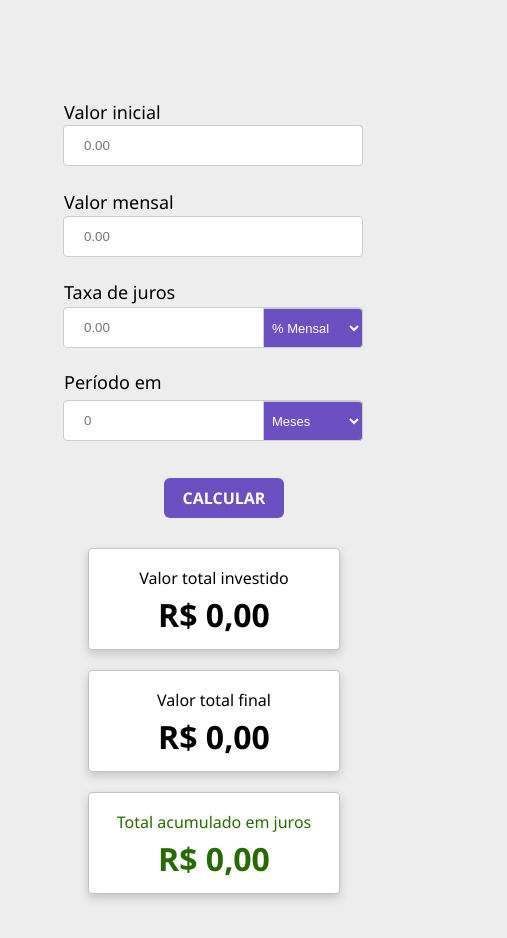
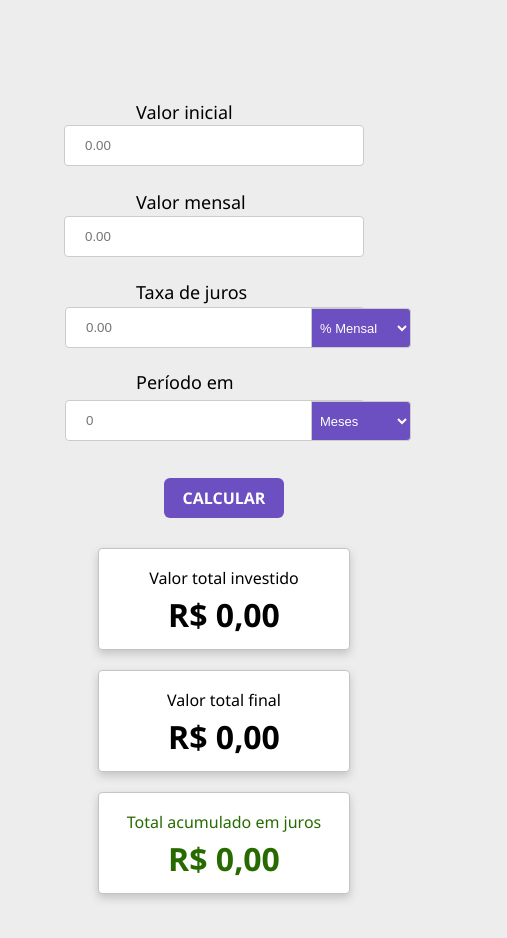
Before and after one commit to Leonardo-Oliveira1/calculadoraJurosCompostos, a website: page index.html in a window 390 px wide. Shown: the whole page, 507 px wide, since content can reach past the window. Drawn offline with Linux system fonts and the light colour scheme.

Commit message:
correções no responsivo

```diff
--- a/CSS/_main425px.scss
+++ b/CSS/_main425px.scss
@@ -5,7 +5,7 @@
         position: relative;
         left: 59px;
 
-        margin: 10px 282px;
+        margin: 10px 210px;
         margin-bottom: 30px;
 
     }
@@ -18,7 +18,7 @@
             flex-direction: column;
             gap: 20px;
 
-            margin-left: 265px;
+            margin-left: 203px;
 
             .finalTotalDiv, .totalInvestedDiv, .totalInterestRateDiv{
                 flex-direction: column;
@@ -31,11 +31,11 @@
 
         #initial_value, #monthly_value{
             width: 300px;
-            margin-left: 240px;
+            margin-left: 169px;
         }
 
         #initial_value{
-            margin-left: 240px;
+            margin-left: 169px;
         }
 
         label{
@@ -62,14 +62,14 @@
         }
 
         input{
-            margin-left: 240px;
+            margin-left: 170px;
         }
 
         select{
             left: 440px;
             bottom: 46px;
 
-            margin: -19px 0;
+            margin: -19px -24px;
             }
         }
     }
```
Also changed, not shown: CSS/main.css, 1 other file.
